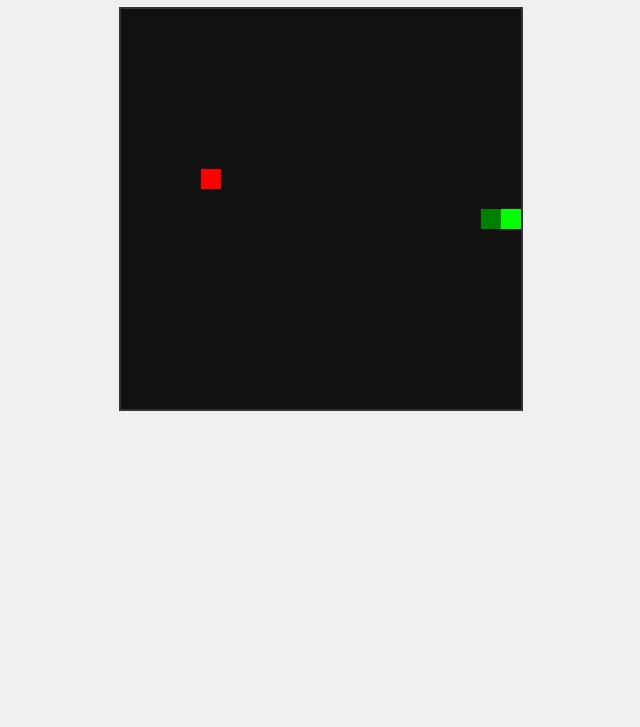
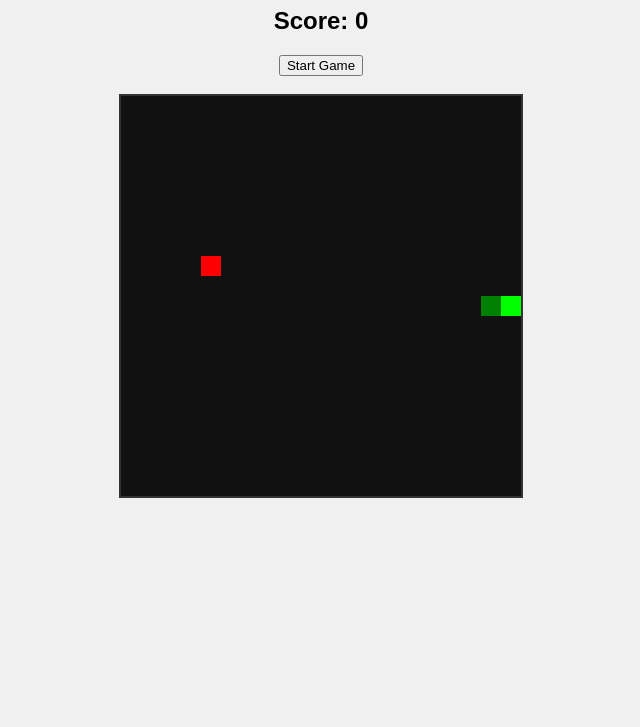
Before and after one commit to juhi-das-01/SnakeGame, a plain HTML site: page index.html in a window 1280 px wide. Shown: the part 73-800 px from the top of the page, without its empty margins (319-959 px from the left). Drawn offline with Linux system fonts and the light colour scheme.

Commit message:
Update index.html

```diff
--- a/index.html
+++ b/index.html
@@ -7,7 +7,11 @@
 </head>
 <body>
   <h1>Snake Game</h1>
+  <h2>Score: <span id="score">0</span></h2>
+  <button id="startBtn">Start Game</button>
+  <br><br>
   <canvas id="gameCanvas" width="400" height="400"></canvas>
+
   <script src="script.js"></script>
 </body>
 </html>
```
